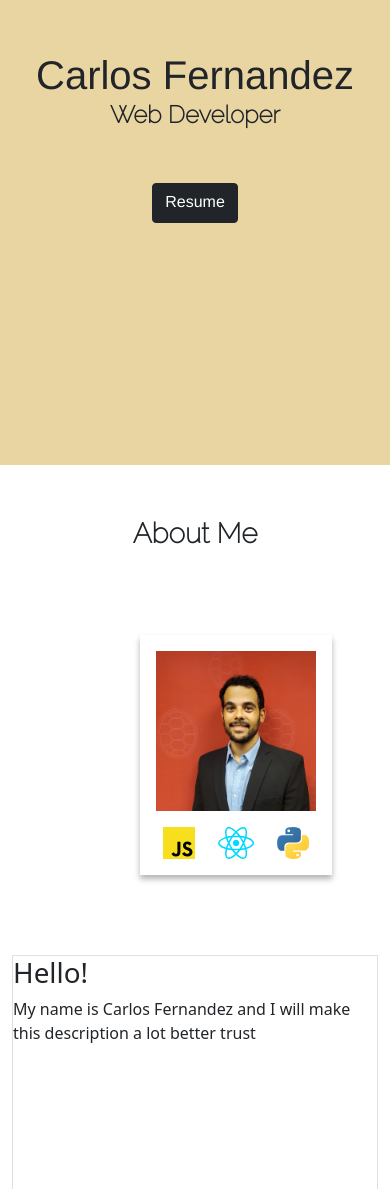
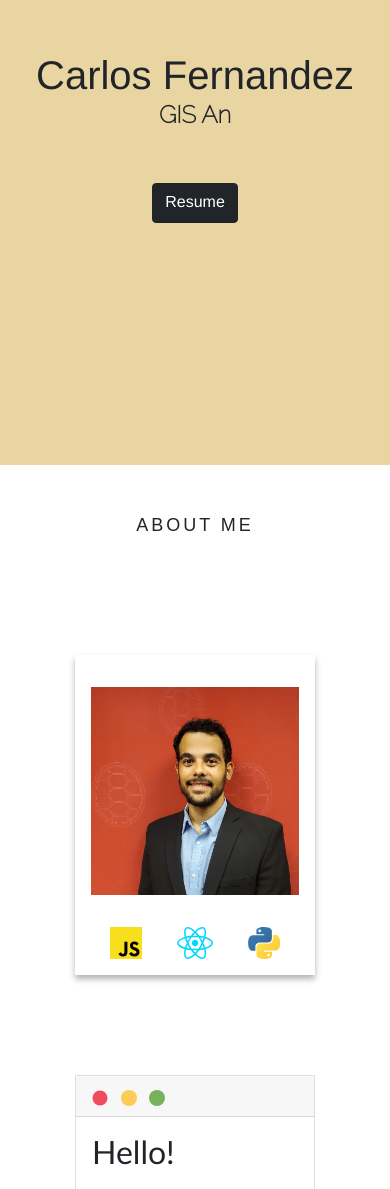
Before and after one commit to carlos-fernandez303/portfolio, a React (Create React App) app: page / in a window 390 px wide. Shown: the part 379-1568 px from the top of the page. Built offline with nearby package versions, Linux system fonts and the light colour scheme; some icons are missing.

Commit message:
Pushing changes

```diff
--- a/src/components/About/About.css
+++ b/src/components/About/About.css
@@ -1,28 +1,45 @@
 .about-me-container {
-  height: 75vh;
+  height: 60vh;
+}
+
+.about-me-photo {
+  margin-top: 70px !important;
+}
+
+.about-me-description {
+  border: 1px solid rgba(0, 0, 0, 0.125);
+  margin-top: 130px;
+  width: 800px;
 }
 
 .about-me-title {
   text-align: center;
-  font-family: "Raleway", sans-serif;
-  font-size: 1.75rem;
-  font-weight: 1000;
+  font: 18px/24px "opensans-bold", sans-serif;
+  text-transform: uppercase;
+  letter-spacing: 3px;
+  font-style: normal;
+  font-variant-ligatures: normal;
+  font-variant-caps: normal;
+  font-variant-numeric: normal;
+  font-variant-east-asian: normal;
+  font-weight: normal;
+  font-stretch: normal;
+
   padding-top: 3rem;
+  padding-bottom: 3rem;
 }
 
 .img-container {
   display: flex;
   flex-direction: column;
-  width: 12rem;
-  height: 15rem;
+  width: 17rem;
+  height: 20rem;
   box-shadow: 0 4px 6px rgb(0 0 0 / 30%);
-  margin-top: 5rem;
-  margin-left: 8rem;
 }
 
 .about-me-photo img {
   width: auto;
-  height: 10rem;
+  height: 15rem;
   margin: auto;
 }
 
@@ -37,8 +54,64 @@
   height: 2rem;
 }
 
-.about-me-description {
-  border: 1px solid rgba(0, 0, 0, 0.125);
-  margin-top: 5rem;
-  height: 15rem;
+.about-me-description h1 {
+  font-family: "Trebuchet MS", "Lucida Sans Unicode", "Lucida Grande",
+    "Lucida Sans", Arial, sans-serif;
+  margin: 1rem 0 0 1rem;
+  font-size: 2rem;
+  padding-bottom: 1rem;
 }
+
+.about-me-description p {
+  line-height: 1.75;
+  margin: 1rem 1rem 1rem 1rem;
+  font-family: "Trebuchet MS", "Lucida Sans Unicode", "Lucida Grande",
+    "Lucida Sans", Arial, sans-serif;
+}
+
+@media only screen and (max-width: 1200px) {
+  .about-me-row {
+    display: flex;
+    flex-direction: column;
+  }
+
+  .img-container,
+  .about-me-description {
+    margin: auto;
+  }
+
+  .about-me-description {
+    margin-top: 100px;
+  }
+}
+
+@media only screen and (max-width: 991px) {
+  .about-me-description {
+    width: 40rem;
+  }
+}
+
+@media only screen and (max-width: 767px) {
+  .about-me-description {
+    width: 35rem;
+  }
+
+  @media only screen and (max-width: 690px) {
+    .about-me-description {
+      width: 25rem;
+    }
+  }
+
+  @media only screen and (max-width: 420px) {
+    .img-container {
+      width: 15rem;
+    }
+
+    .img-container img {
+      height: 13rem;
+    }
+    .about-me-description {
+      width: 15rem;
+    }
+  }
+}
--- a/src/components/About/About.js
+++ b/src/components/About/About.js
@@ -1,14 +1,14 @@
 import { Container, Row, Col, Button } from "react-bootstrap";
 import "./About.css";
 import { Icon } from "@iconify/react";
-
+import CardHeader from "./CardHeader";
 export default function About() {
   return (
     <Container className="about-me-container">
       <Row>
         <Col className="about-me-title">About Me</Col>
       </Row>
-      <Row>
+      <Row className="about-me-row">
         <Col className="about-me-photo">
           <div className="img-container">
             <img src="about-me-photo.jpg" alt="Carlos Fernandez" />
@@ -22,10 +22,13 @@ export default function About() {
 
         <Col>
           <div className="about-me-description">
-            <h1>Hello!</h1>
+            <CardHeader />
+            <h1>Hello! </h1>
             <p>
-              My name is Carlos Fernandez and I will make this description a lot
-              better trust
+              My name is Carlos. I am interested conducting spatial analyses
+              with GIS concepts such as Spatial Autocorrelation and Quadtree
+              data structures. I also enjoy developing interactive web
+              applications with React.
             </p>
           </div>
         </Col>
--- /dev/null
+++ b/src/components/About/CardHeader.js
@@ -0,0 +1,56 @@
+export default function CardHeader() {
+  return (
+    <div className="card-header">
+      <svg
+        xmlns="http://www.w3.org/2000/svg"
+        xlink="http://www.w3.org/1999/xlink"
+        aria-hidden="true"
+        focusable="false"
+        width="1em"
+        height="1em"
+        preserveAspectRatio="xMidYMid meet"
+        viewBox="0 0 64 64"
+        className="iconify"
+        data-icon="emojione:red-circle"
+        data-inline="false"
+        style={{ transform: "rotate(360deg)" }}
+      >
+        <circle cx="32" cy="32" r="30" fill="#ed4c5c"></circle>
+      </svg>{" "}
+      &nbsp;{" "}
+      <svg
+        xmlns="http://www.w3.org/2000/svg"
+        xlink="http://www.w3.org/1999/xlink"
+        aria-hidden="true"
+        focusable="false"
+        width="1em"
+        height="1em"
+        preserveAspectRatio="xMidYMid meet"
+        viewBox="0 0 36 36"
+        className="iconify"
+        data-icon="twemoji:yellow-circle"
+        data-inline="false"
+        style={{ transform: "rotate(360deg)" }}
+      >
+        <circle cx="18" cy="18" r="18" fill="#FDCB58"></circle>
+      </svg>{" "}
+      &nbsp;{" "}
+      <svg
+        xmlns="http://www.w3.org/2000/svg"
+        xlink="http://www.w3.org/1999/xlink"
+        aria-hidden="true"
+        focusable="false"
+        width="1em"
+        height="1em"
+        preserveAspectRatio="xMidYMid meet"
+        viewBox="0 0 36 36"
+        className="iconify"
+        data-icon="twemoji:green-circle"
+        data-inline="false"
+        style={{ transform: "rotate(360deg)" }}
+      >
+        <circle cx="18" cy="18" r="18" fill="#78B159"></circle>
+      </svg>
+    </div>
+  );
+}
--- a/src/components/Header/Header.css
+++ b/src/components/Header/Header.css
@@ -4,7 +4,7 @@
   align-items: center;
   justify-content: center;
   height: 100vh;
-
+  min-height: 70vh;
   background-color: #e9d5a1;
 }
 
@@ -125,3 +125,35 @@
     padding-top: 0.4rem !important;
   }
 }
+
+@media only screen and (max-height: 550px) {
+  .header-laptop-icon {
+    height: 8rem;
+    width: auto;
+  }
+
+  .header-name {
+    font-size: 2rem;
+    margin-top: 2rem;
+  }
+
+  .header-job {
+    font-size: 1.25rem;
+    margin-top: 6rem;
+  }
+
+  .header-links-container {
+    margin-bottom: 15rem;
+    width: 18rem;
+  }
+
+  .github-icon,
+  .linkedin-icon,
+  .resume-btn {
+    font-size: 2.5rem;
+  }
+
+  .resume-btn {
+    padding-top: 0.4rem !important;
+  }
+}
--- a/src/components/Header/Header.js
+++ b/src/components/Header/Header.js
@@ -11,7 +11,11 @@ export default function Header() {
         <Col className="header-container">
           <Icon className="header-laptop-icon" icon="la:laptop-code" />
           <Typical className="header-name" steps={["Carlos Fernandez"]} />
-          <Typical className="header-job" steps={["Web Developer"]} />
+          <Typical
+            className="header-job"
+            steps={["GIS Analyst", 1200, "Web Developer", 1200]}
+            loop={Infinity}
+          />
           <div className="header-links-container">
             <a
               href="https://github.com/carlos-fernandez303?tab=repositories"
```
